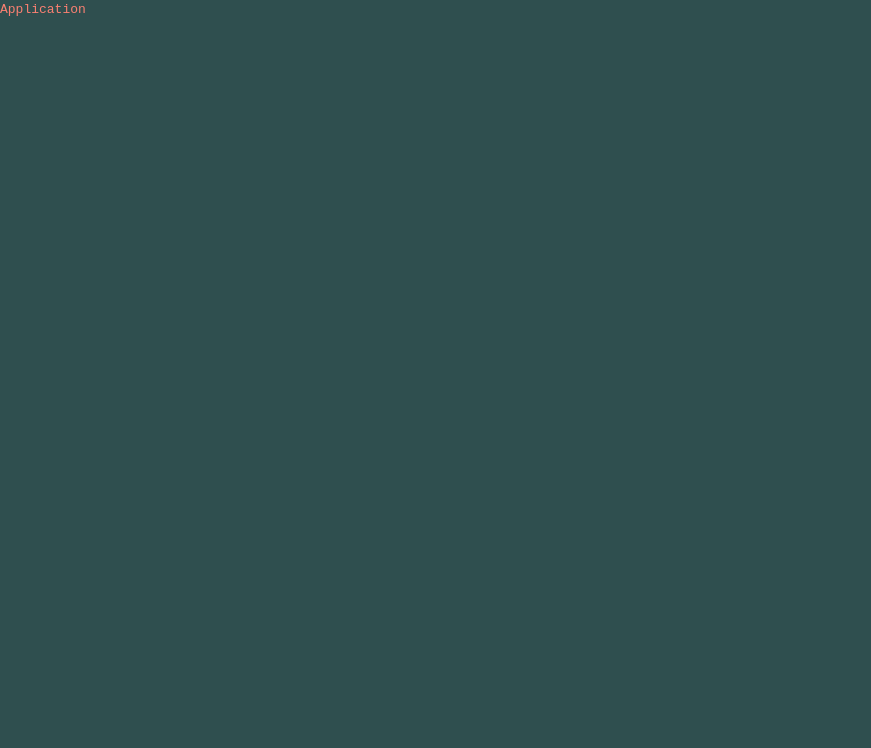
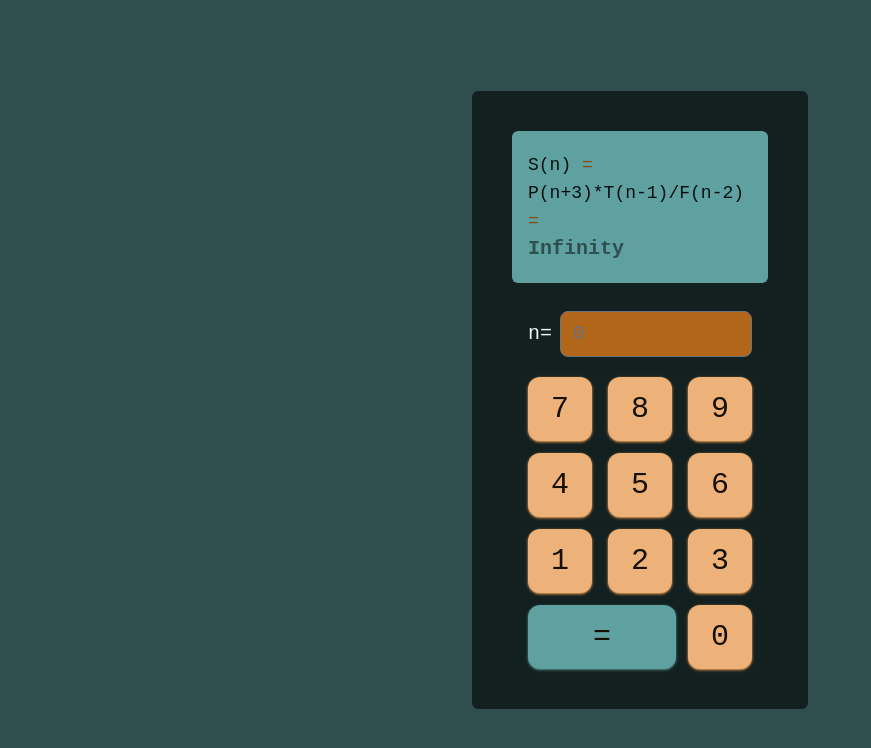
Before and after one commit to BetaKrankri/series-ts, a React (Vite) app: page / in a window 1280 px wide. Shown: the top 748 px of the page, without its empty margins (0-871 px from the left). Built offline with nearby package versions, Linux system fonts and the light colour scheme.

Commit message:
comp: resultDisplay

```diff
--- a/src/App.tsx
+++ b/src/App.tsx
@@ -1,7 +1,15 @@
-import "./styles/App.css";
+import ResultDisplay from "./components/ResultDisplay.tsx";
+import Form from "./components/Form.tsx";
 
 function App() {
-  return <>Application</>;
+  return (
+    <div className="App flex items-center justify-center w-full h-screen ">
+      <div className="SeriesCalculator flex flex-col items-center gap-7 p-10 bg-[#132020] rounded-md">
+        <ResultDisplay />
+        <Form />
+      </div>
+    </div>
+  );
 }
 
 export default App;
--- /dev/null
+++ b/src/components/ResultDisplay.tsx
@@ -0,0 +1,15 @@
+type Props = {};
+
+export default function ResultDisplay({}: Props) {
+  return (
+    <div className="ResultDisplay w-64 h-full rounded-md bg-[#5FA0A0] px-4 py-5 text-lg text-[#0A1010]">
+      <p>
+        S(n) <span className="text-[#864C13]">=</span>
+      </p>
+      <p>
+        P(n+3)*T(n-1)/F(n-2) <span className="text-[#864C13]">=</span>
+      </p>
+      <p className="text-[#2F4F4F] font-bold text-xl">Infinity</p>
+    </div>
+  );
+}
--- a/src/index.css
+++ b/src/index.css
@@ -1,10 +1,6 @@
 @tailwind base;
 @tailwind components;
 @tailwind utilities;
-
-* {
-  box-sizing: border-box;
-}
 
 body {
   background-color: darkslategray;
```
Also changed, not shown: src/styles/App.css (deleted).
